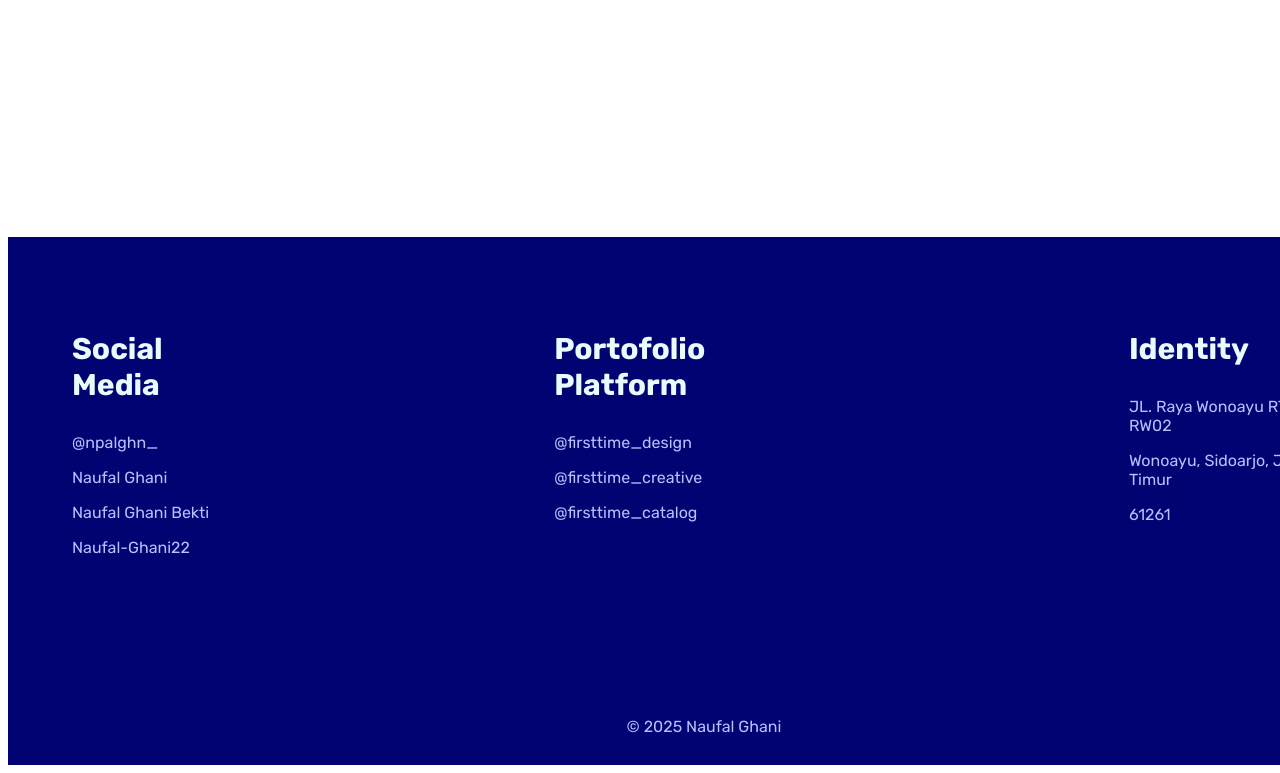
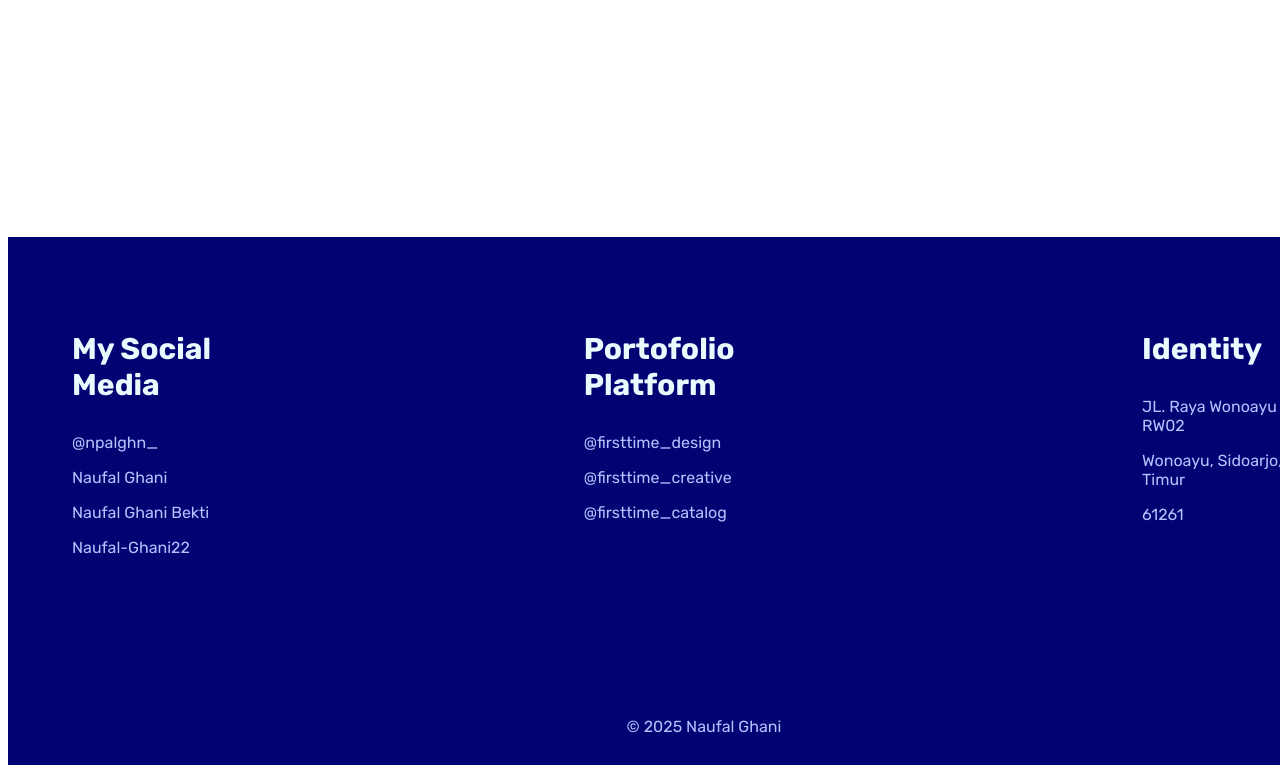
Before and after one commit to Naufal-Ghani22/WEB-PORTOFOLIO_ISCOM, a plain HTML site: page index.html in a window 1280 px wide. Shown: the part 9835-10608 px from the top of the page. Drawn offline with Linux system fonts and the light colour scheme; a web font is replaced by a local one.

Commit message:
nambah footer

```diff
--- a/index.html
+++ b/index.html
@@ -331,7 +331,7 @@
     <div class="container">
         <div class="footer1">
             <div class="sosmed-1">
-                <h3>Social Media</h3>
+                <h3>My Social Media</h3>
                 <p>@npalghn_</p>
                 <p>Naufal Ghani</p>
                 <p>Naufal Ghani Bekti</p>
```
